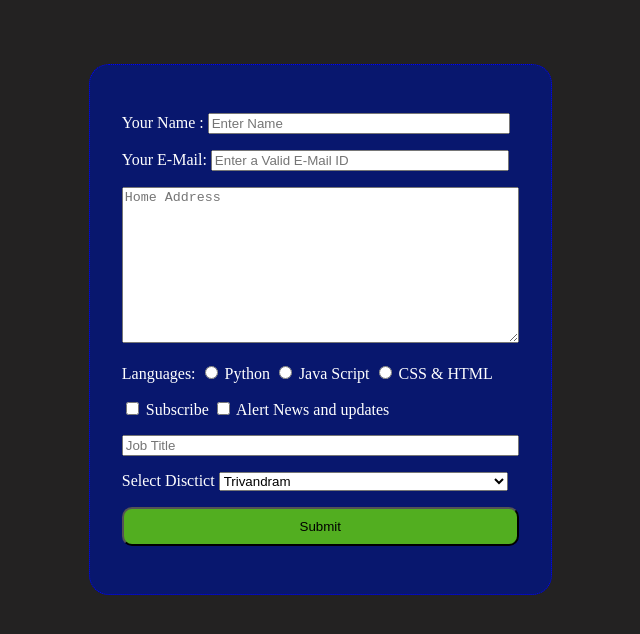
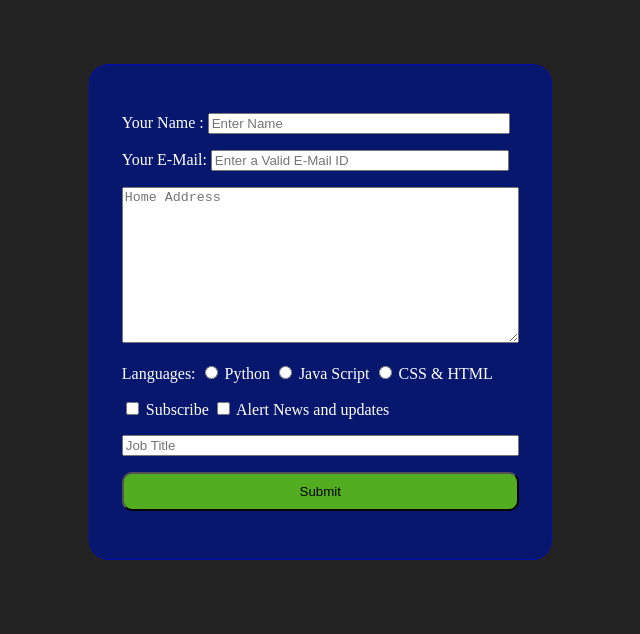
Before and after one commit to babithg/efuturex-signupform, a plain HTML site: page index.html in a window 1280 px wide. Shown: the whole page, without its empty margins (359-999 px from the left). Drawn offline with Linux system fonts and the light colour scheme.

Commit message:
removed the district list

```diff
--- a/index.html
+++ b/index.html
@@ -10,7 +10,7 @@
     <table style="border: 1px dotted blue; border-radius: 20px; padding: 5% 5% 5% 5%; background-color:rgb(8 23 110);">
         <tr>
            <td>
-                <form action="" >
+                <form action="">
                     <p>
                         <label for="">Your  Name : </label>
                         <input type="text" placeholder="Enter Name" style="width: 74%;"/>
@@ -48,18 +48,7 @@
                             <option value="Robotic Engineers"></option>
                         </datalist>
                     </p>
-                    <p>
-                        <label for="">Select Disctict </label>
-                        <select name="" id="" style="width: 73%">
-                            <option value="">Trivandram</option>
-                            <option value="">Kollam</option>
-                            <option value="">Kozhikode</option>
-                            <option value="">Kannur</option>
-                            <option value="">Thissur</option>
-                            <option value="">Wayanad</option>
-                            <option value="">Ernakulam</option>
-                        </select>
-                    </p>
+
                     <p>
                         <input type="submit" style="width: 100%; padding: 10px; background-color: rgba(110, 231, 4, 0.731); border-radius: 10px;">
                     </p>
```
